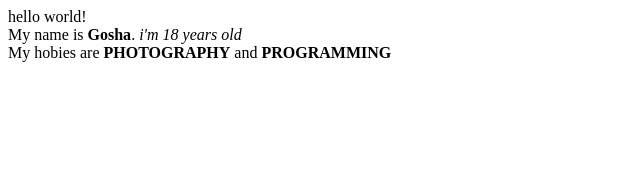
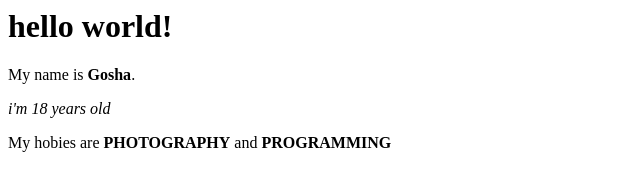
Before and after one commit to goshaze/goshaze.github.io, a plain HTML site: page index.html in a window 1280 px wide. Shown: the whole page, without its empty margins (0-640 px from the left). Drawn offline with Linux system fonts and the light colour scheme.

Commit message:
Refactor index.html to improve structure and readability

```diff
--- a/index.html
+++ b/index.html
@@ -1,8 +1,6 @@
 <link rel="stylesheet" href="index.css">
 
-hello world!
-<br />
-My name is <b>Gosha</b>.
-<i>i'm 18 years old</i>
-<br />
-My hobies are <b>PHOTOGRAPHY</b> and <b>PROGRAMMING</b>
+<h1>hello world!</h1>
+<p>My name is <b>Gosha</b>.</p>
+<p><i>i'm 18 years old</i></p>
+<p>My hobies are <b>PHOTOGRAPHY</b> and <b>PROGRAMMING</b></p>
```
